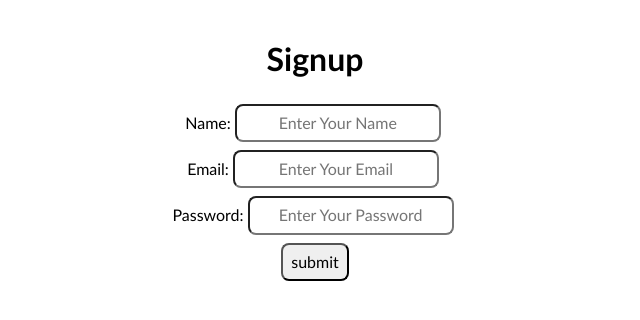
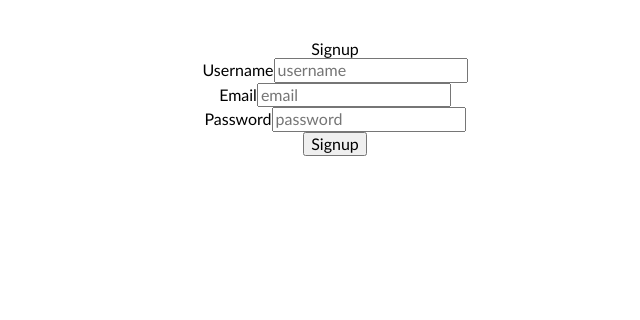
Before and after one commit to Tanayk7/Recommendation-System, a React (Create React App) app in the folder client/: page / in a window 1280 px wide. Shown: the top 320 px of the page, without its empty margins (325-965 px from the left). Built offline with nearby package versions, Linux system fonts and the light colour scheme.

Commit message:
changes in login/signup pages

```diff
--- a/client/src/App.js
+++ /dev/null
@@ -1,12 +0,0 @@
-import './App.css';
-import Signup from "./pages/Signup"
-
-function App() {
-  return (
-    <div className="App">
-      <Signup />
-    </div>
-  );
-}
-
-export default App;
--- /dev/null
+++ b/client/src/App.jsx
@@ -0,0 +1,30 @@
+import react from 'react';
+import './App.css';
+import Login from "./pages/Login.jsx"
+import Signup from "./pages/Signup.jsx"
+
+class App extends react.Component{
+  constructor(){
+    super()
+    this.state = {
+      isLoginActive: false,
+    }
+  }
+
+  render(){
+    const { isLoginActive } = this.state;
+    return(
+      <div className="App">
+        <div className="login">
+          <div className="container">
+            {isLoginActive && <Login containerRef = {(ref) => this.current = ref}/>}
+            {!isLoginActive && <Signup containerRef = {(ref) => this.current = ref}/>}
+          </div>
+
+        </div>
+      </div>
+    )
+  }
+}
+
+export default App;
--- a/client/src/index.js
+++ b/client/src/index.js
@@ -1,7 +1,7 @@
 import React from 'react';
 import ReactDOM from 'react-dom';
 import './index.css';
-import App from './App';
+import App from './App.jsx';
 import "tachyons";
 
 ReactDOM.render(
--- /dev/null
+++ b/client/src/pages/Login.jsx
@@ -0,0 +1,33 @@
+import react from "react";
+import "./style.css";
+
+export class Login extends react.Component{
+    constructor(props){
+        super(props);
+
+    }
+
+    render(){
+        return(
+            <div className="container" ref={this.props.containerRef}>
+                <div className="header">Login</div>
+                <div className="content">
+                    <div className="form">
+                        <div className="form-group">
+                            <label htmlFor="username">Username</label>
+                            <input type="text" name="username" placeholder="username" />
+                        </div>
+                        <div className="form-group">
+                            <label htmlFor="password">Password</label>
+                            <input type="text" name="password" placeholder="password" />
+                        </div>
+                    </div>
+                </div>
+                <div className="footer">
+                    <button type="button" className="btn">Login</button>
+                </div>
+            </div>
+        )
+    }
+}
+export default Login;
--- a/client/src/pages/Signup.js
+++ /dev/null
@@ -1,56 +0,0 @@
-import react from "react";
-import "./Signup.css"
-
-class Signup extends react.Component {
-    constructor() {
-        super()
-        this.state = {
-            name: "",
-            email: "",
-            password: "",
-        };
-
-    }
-
-    inputName = (event) => {
-        this.setState({
-            name: event.target.value
-        })
-    }
-
-    inputEmail = (event) => {
-        this.setState({
-            email: event.target.value
-        })
-    }
-
-    inputPassword = (event) => {
-        this.setState({
-            password: event.target.value
-        })
-    }
-
-    onSubmit = (event) => {
-        event.preventDefault()
-        const arr = [];
-        arr.push(this.state);
-        console.log(arr);
-        console.log(this.state);
-    }
-
-    render() {
-        return (
-            <div className="container">
-                <h1>Signup</h1>
-                <form onSubmit={this.onSubmit} className="formContainer">
-                    <label>Name:</label><input className="tc pa2 ma1 br3" type="text" value={this.state.name} onChange={this.inputName} placeholder="Enter Your Name"></input><br />
-                    <label>Email:</label><input className="tc pa2 ma1 br3" type="text" value={this.state.email} onChange={this.inputEmail} placeholder="Enter Your Email"></input><br />
-                    <label>Password:</label><input className="tc pa2 ma1 br3" type="text" value={this.state.password} onChange={this.inputPassword} placeholder="Enter Your Password"></input><br />
-                    <input className="tc pa2 ma1 br3" type="submit" value="submit"></input>
-                </form>
-            </div>
-        )
-    }
-}
-
-export default Signup;
--- /dev/null
+++ b/client/src/pages/Signup.jsx
@@ -0,0 +1,121 @@
+import react from "react";
+import "./style.css";
+
+export class Signup extends react.Component{
+    constructor(props){
+        super(props);
+        this.state = {
+            name: "",
+            email: "",
+            password: "",
+        }
+        this.onClick = this.onClick.bind(this);
+
+
+    }
+
+    changeValues = (event) => {
+        this.setState({
+            name: event.target.value,
+            email: event.target.value,
+            password: event.target.value
+        })
+    }
+
+    onClick = (event) =>{
+        event.preventDefault()
+        console.log("this was clicked");
+        console.log(this.state);
+    }
+
+
+    render(){
+        return(
+            <div className="container" ref={this.props.containerRef}>
+                <div className="header">Signup</div>
+                <div className="content">
+                    <div className="form">
+                        <div className="form-group">
+                            <label htmlFor="username">Username</label>
+                            <input type="text" name="username" onChange={this.changeValues} placeholder="username" />
+                        </div>
+                        <div className="form-group">
+                            <label htmlFor="email">Email</label>
+                            <input type="email" name="email" onChange={this.changeValues} placeholder="email" />
+                        </div>
+                        <div className="form-group">
+                            <label htmlFor="password">Password</label>
+                            <input type="text" name="password" onChange={this.changeValues} placeholder="password" />
+                        </div>
+                    </div>
+                </div>
+                <div className="footer">
+                    <button onClick = {this.onClick} type="button" className="btn">Signup</button>
+                </div>
+            </div>
+        )
+    }
+}
+export default Signup;
+
+
+
+// import react from "react";
+// import "./Signup.css"
+
+// class Signup extends react.Component{
+
+//     constructor(){
+//         super()
+//         this.state = {
+//             name:"",
+//             email:"",
+//             password:"",
+//         };
+
+//     }
+
+
+//     inputName = (event) =>{
+//         this.setState({
+//             name: event.target.value
+//         })
+//     }
+
+//     inputEmail = (event) =>{
+//         this.setState({
+//             email: event.target.value
+//         })
+//     }
+
+//     inputPassword = (event) =>{
+//         this.setState({
+//             password: event.target.value
+//         })
+//     }
+
+//     onSubmit = (event) =>{
+//         event.preventDefault()
+//         const arr = [];
+//         arr.push(this.state);
+//         console.log(arr);
+//         console.log(this.state);
+//     }
+
+//     render(){
+//         return(
+//             <div className="container">
+//                 <h1>Signup</h1>
+//                 <form onSubmit = {this.onSubmit} className="formContainer">
+//                 <label>Name:</label><input className = "tc pa2 ma1 br3" type="text" value={this.state.name} onChange = {this.inputName} placeholder="Enter Your Name"></input><br/>
+//                 <label>Email:</label><input className = "tc pa2 ma1 br3" type="text" value={this.state.email} onChange = {this.inputEmail} placeholder="Enter Your Email"></input><br/>
+//                 <label>Password:</label><input className = "tc pa2 ma1 br3" type="text" value={this.state.password} onChange = {this.inputPassword}placeholder="Enter Your Password"></input><br/>
+//                 <input className = "tc pa2 ma1 br3" type="submit" value="submit"></input>
+//                 </form>
+
+//             </div>
+//         )
+//     }
+// }
+
+// export default Signup;
--- a/client/src/pages/Signup.css
+++ b/client/src/pages/style.css
@@ -13,6 +13,3 @@
     text-align: center;
 
 }
-
-.button{
- }
```
Also changed, not shown: client/src/pages/Login.js (deleted).
